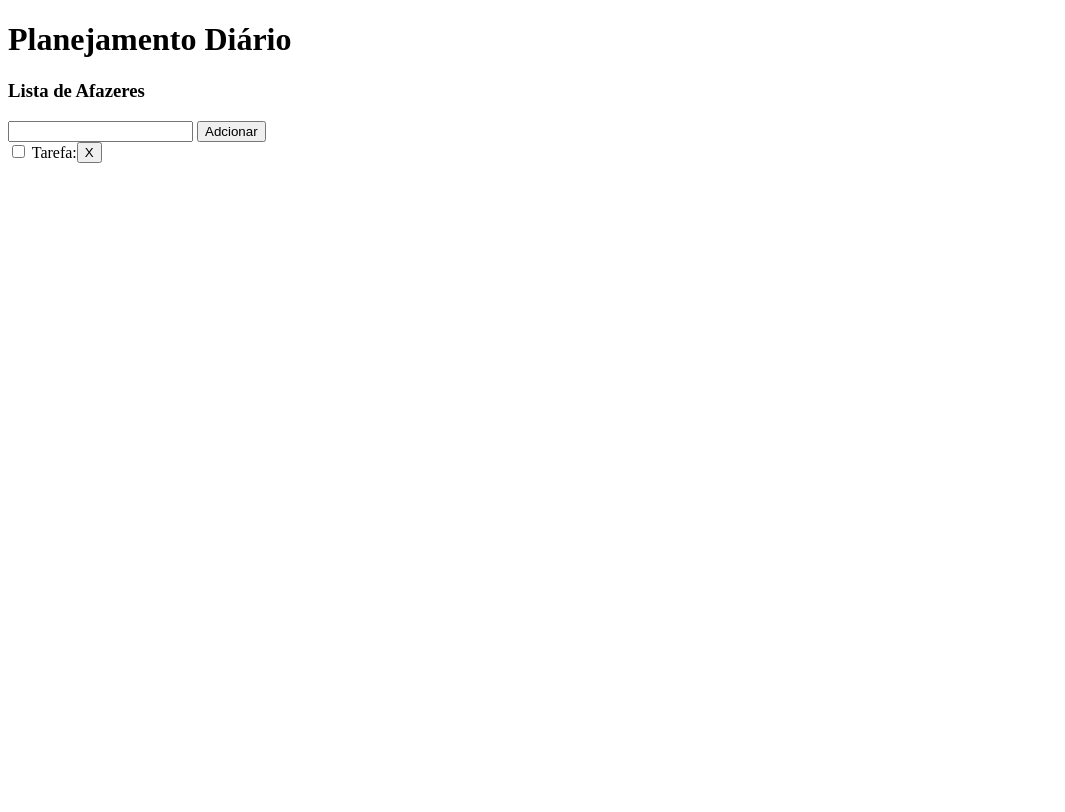
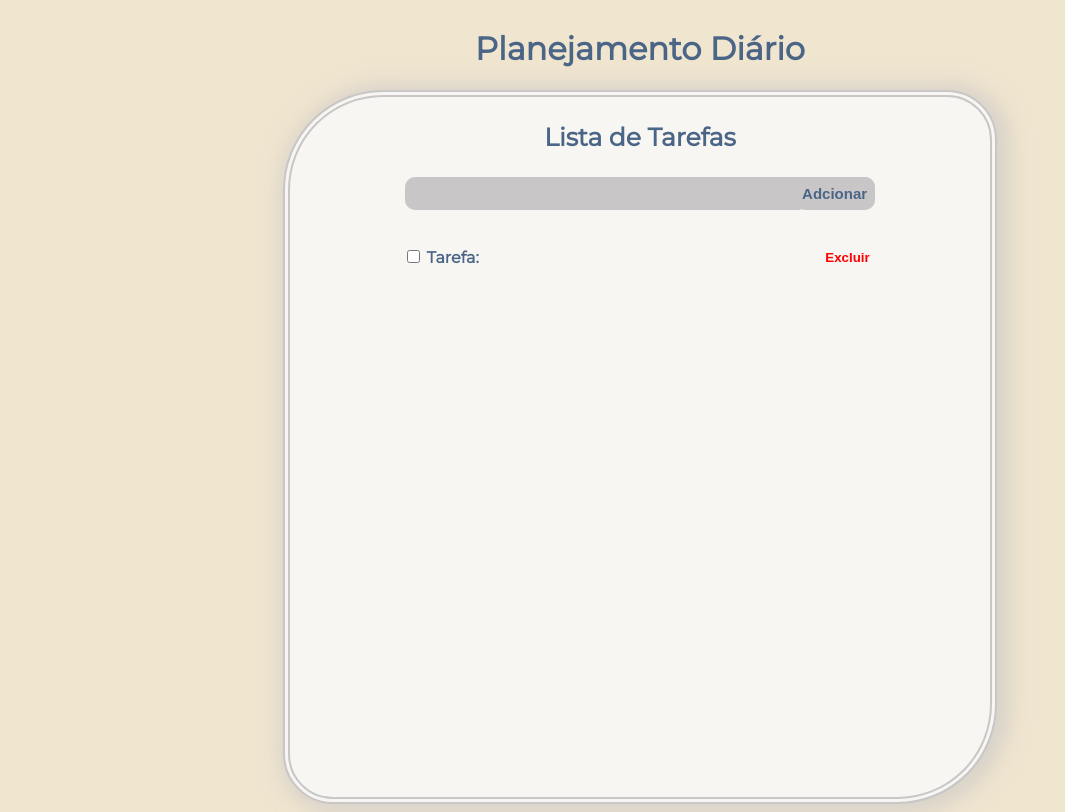
Before and after one commit to amandaamabili/To-do-List, a plain HTML site: page index.html in a window 1280 px wide. Both pictures are taken after a click on the button "Adcionar". Shown: the whole page, without its empty margins (0-1065 px from the left). Drawn offline with Linux system fonts and the light colour scheme.

Commit message:
subindo alterações feitas em CSS

```diff
--- a/index.html
+++ b/index.html
@@ -5,18 +5,30 @@
     <meta charset="UTF-8">
     <meta http-equiv="X-UA-Compatible" content="IE=edge">
     <meta name="viewport" content="width=device-width, initial-scale=1.0">
+    <link rel="preconnect" href="https://fonts.googleapis.com">
+    <link rel="preconnect" href="https://fonts.gstatic.com" crossorigin>
+    <link href="https://fonts.googleapis.com/css2?family=Montserrat:ital,wght@0,100;0,300;0,400;1,300&display=swap"
+        rel="stylesheet">
     <link rel="stylesheet" href="style.css">
     <title>To-do-List</title>
 </head>
 
 <body>
-    <h1>Planejamento Diário</h1>
+    <header>
+        <h1>Planejamento Diário</h1>
+    </header>
+
+    <div class="container">
+        <h3>Lista de Tarefas</h3>
+
+        <div class="dados" > <input type="text" id="taskInput">
+            <button type="submit" id="taskAddButton" onclick="submit()"> Adcionar</button>
+        </div>
+
+        <div class="content"></div>
+    </div>
 
 
-    <h3>Lista de Afazeres</h3>
-    <input type="text" id="taskInput">
-    <button type="submit" id="taskAddButton" onclick="submit()"> Adcionar</button>
-    <div class="content" ></div>
 
 
     <script src="./script.js"></script>
--- a/script.js
+++ b/script.js
@@ -1,4 +1,4 @@
-/*  const listForm = document.querySelector("#listForm"); */
+
 
 let listArray = JSON.parse(localStorage.getItem("list")) || [];
 
@@ -42,27 +42,20 @@ const showTasks = (clearTask = false) => {
                 listContent.innerHTML + `
     <div class="taskItem">
     <div class="checkbox"><input type="checkbox" >
-        <label> Tarefa: ${task.description} </label>
+        <label> <strong>Tarefa:</strong> ${task.description} </label>
     </div>
-    <div class="buttonDelete"> <button type="submit" onclick="removeTask(${task.id})">X</button></div>
+    <div class="buttonDelete"> <button type="submit" id="button" onclick="removeTask(${task.id})">Excluir</button></div>
 </div>`
         });
     }
 }
 
-//passos
-// criar função para o botão deletar passando o id
-// filter pelo Id e remover objeto do array
-//salvar array no localstorage
-// salvar o local storage
-// atualizar a página
 
 
 
 const getId = () => (Math.random() * 10000).toString();
 
 
-//style="text-decoration: line-through"
 
 window.onload = function () {
     showTasks();
--- a/style.css
+++ b/style.css
@@ -1,10 +1,96 @@
+
+body{
+    background-color: #F0E5CF;
+
+    align-items: center;
+    display: flex;
+   flex-direction: column;
+   font-family: 'Montserrat', sans-serif;
+}
+
+h3, h1{
+   color: #4B6587;
+   align-items: center;
+   font-style:unset;
+}
+h3{
+    font-size: 25px;
+}
+.container{
+    -webkit-box-shadow: 5px 2px 20px 8px rgba(200,198,198,0.62);
+-moz-box-shadow: 5px 2px 20px 8px rgba(200,198,198,0.62);
+box-shadow: 5px 2px 20px 8px rgba(200,198,198,0.62);
+    background-color: #F7F6F2;
+    border-radius: 100px 50px 100px 50px;
+    -moz-border-radius: 100px 50px 100px 50px;
+    -webkit-border-radius: 100px 50px 100px 50px;
+    border: 7px double #C8C6C6;
+    width: 700px;
+    height: 700px;
+
+    align-items: center;
+    display: flex;
+   flex-direction: column;
 
 
+}
+.dados{
+    background-color: #C8C6C6;
+    border-radius: 10px;
+    height: 30px;
+    margin-bottom: 20px;
+
+}
+.dados input, button{
+    background-color: #C8C6C6;
+    color: #4B6587;
+    border: none;
+    border-radius: 10px;
+    text-decoration: none;
+    height: 30px;
+    font-weight: bold;
+}
+.dados input{
+    width: 400px;
+}
+.dados button{
+    margin-left: -19px;
+    background-color:#C8C6C6;
+    cursor: pointer;
+    width: 80px;
+    height: 33px;
+    font-size: 15px;
+}
 .taskItem{
     display: flex;
+   justify-content: space-between;
+   flex-wrap: wrap;
+    margin-top: 20px;
+
+    width: 475px;
+    height: 10px;
+
+    color:#4B6587 ;
+
+}
+.taskItem .buttonDelete{
+    margin-left: 5px;
+
+}
+.taskItem .buttonDelete #button{
+    height: 20px;
+    width: 60px;
+    color: rgb(255, 0, 0);
+    background-color: #F7F6F2;
+    cursor: pointer;
 }
 
+
+
+
+
 .content input[type=checkbox]:checked + label {
-    color:rgb(8, 7, 7);
+
+    color:#164424;
     text-decoration: line-through;
   }
```
